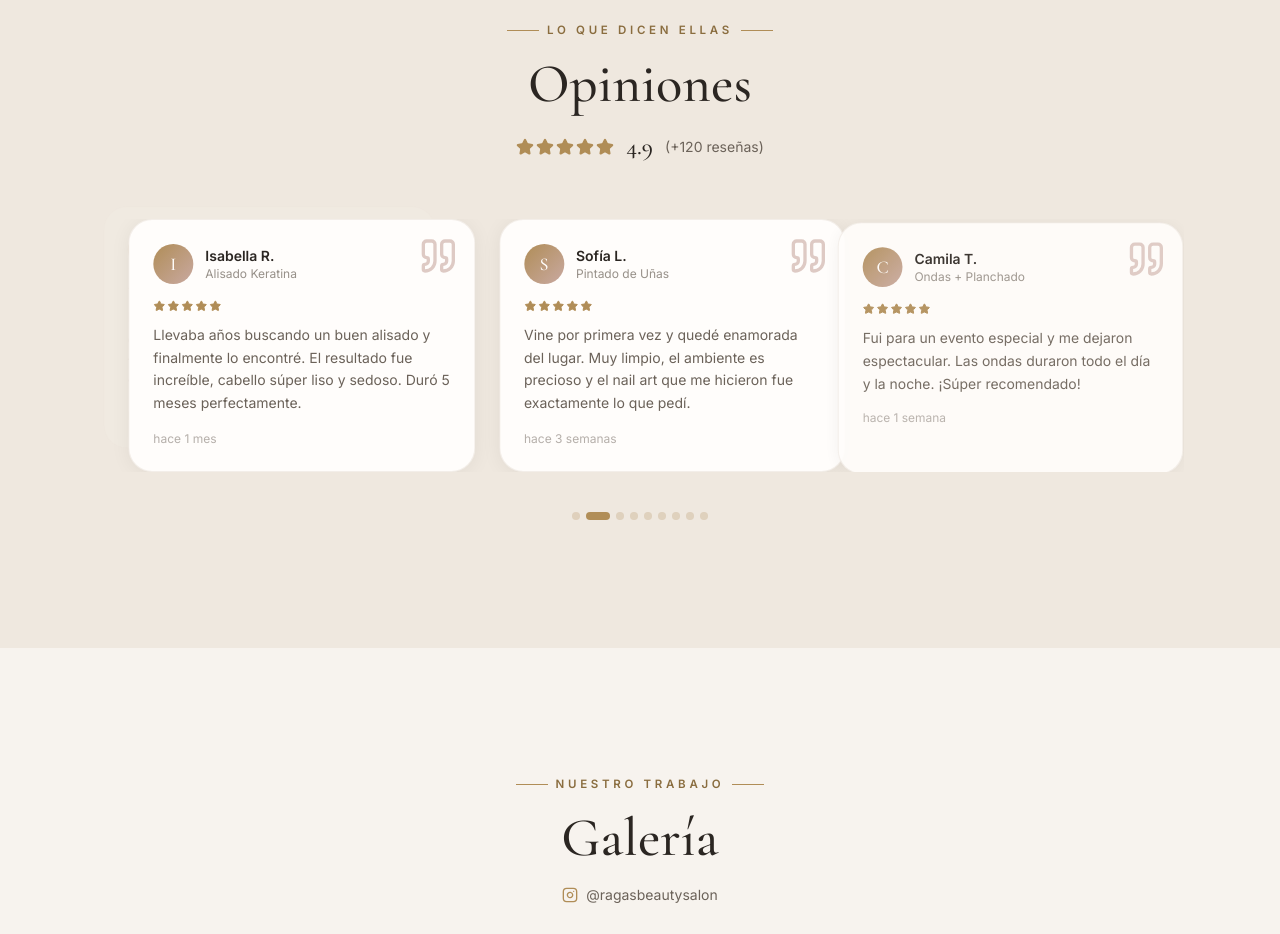
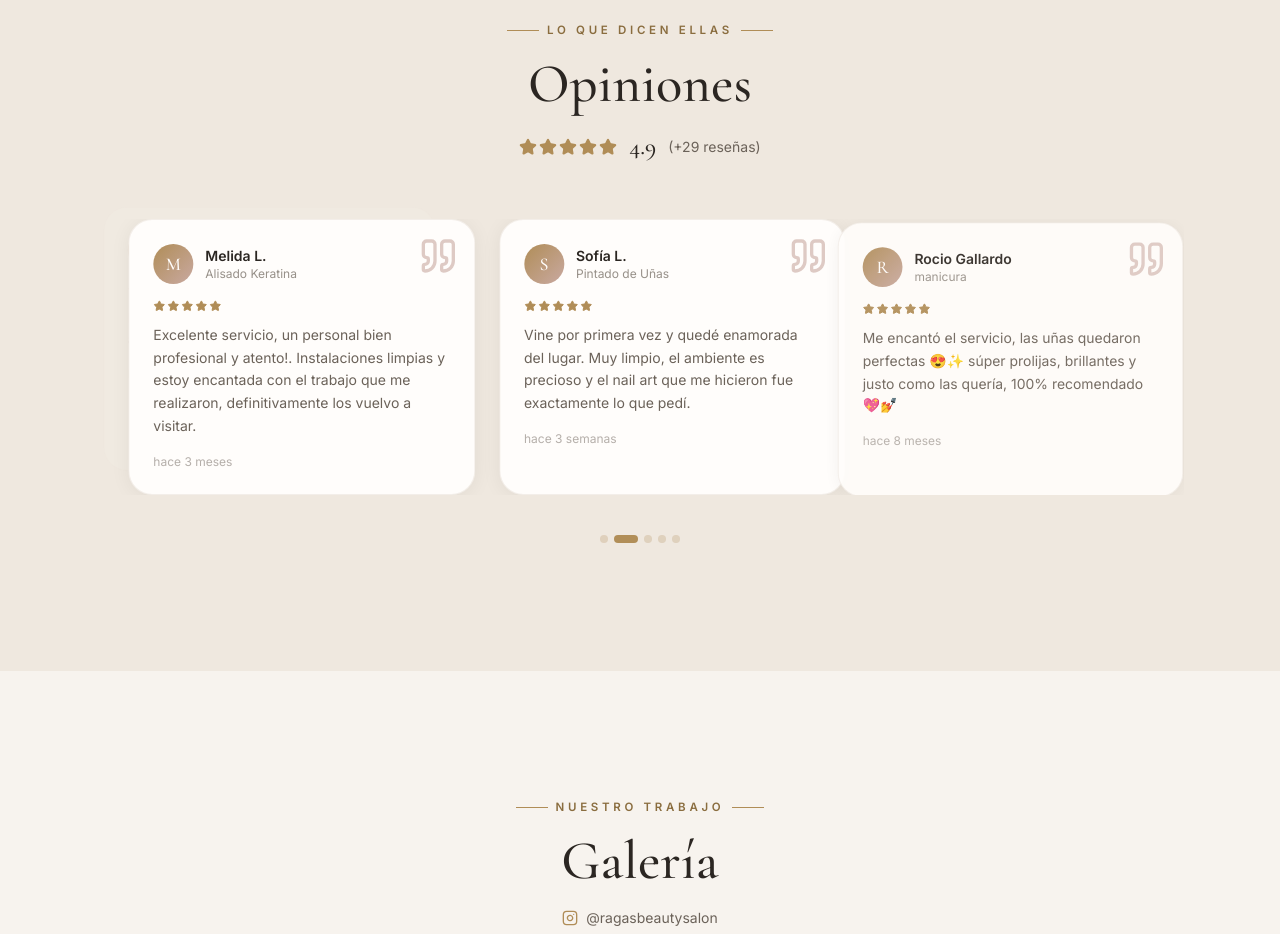
Before and after one commit to RafaelJared/beauty-salon, a Next.js app: page / in a window 1280 px wide. Shown: the part 5400-6334 px from the top of the page. Built offline with nearby package versions, Linux system fonts and the light colour scheme; no server answers.

Commit message:
se cambio las reseñas genericas por la de maps y se cambio las reseñas que eran 120 +29

```diff
--- a/components/sections/Reviews.tsx
+++ b/components/sections/Reviews.tsx
@@ -7,21 +7,21 @@ import { useState, useEffect } from "react";
 const reviews = [
   {
     id: 1,
-    name: "Valentina M.",
-    service: "Tinte + Corte",
+    name: "Alex Rivera",
+    service: "Pedicura",
     rating: 5,
-    text: "El mejor salón de la ciudad sin duda. Llegué con el cabello muy dañado y salí con un tinte hermoso y lleno de vida. ¡Volvería mil veces!",
-    avatar: "V",
-    date: "hace 2 semanas",
+    text: "Excelente servicio, el personal muy atento y amable estoy muy satisfecho!! Visítenlo!!!",
+    avatar: "A",
+    date: "hace 3 meses",
   },
   {
     id: 2,
-    name: "Isabella R.",
+    name: "Melida L.",
     service: "Alisado Keratina",
     rating: 5,
-    text: "Llevaba años buscando un buen alisado y finalmente lo encontré. El resultado fue increíble, cabello súper liso y sedoso. Duró 5 meses perfectamente.",
-    avatar: "I",
-    date: "hace 1 mes",
+    text: "Excelente servicio, un personal bien profesional y atento!. Instalaciones limpias y estoy encantada con el trabajo que me realizaron, definitivamente los vuelvo a visitar.",
+    avatar: "M",
+    date: "hace 3 meses",
   },
   {
     id: 3,
@@ -34,12 +34,12 @@ const reviews = [
   },
   {
     id: 4,
-    name: "Camila T.",
-    service: "Ondas + Planchado",
+    name: "Rocio Gallardo",
+    service: "manicura",
     rating: 5,
-    text: "Fui para un evento especial y me dejaron espectacular. Las ondas duraron todo el día y la noche. ¡Súper recomendado!",
-    avatar: "C",
-    date: "hace 1 semana",
+    text: "Me encantó el servicio, las uñas quedaron perfectas 😍✨ súper prolijas, brillantes y justo como las quería, 100% recomendado 💖💅",
+    avatar: "R",
+    date: "hace 8 meses",
   },
   {
     id: 5,
@@ -49,43 +49,7 @@ const reviews = [
     text: "La estilista entendió perfectamente lo que quería. Corte preciso, explicó todo el proceso y quedé feliz con el resultado.",
     avatar: "A",
     date: "hace 2 meses",
-  },
-  {
-    id: 6,
-    name: "Daniela F.",
-    service: "Balayage",
-    rating: 5,
-    text: "Mi balayage quedó de revista. Me mostraron el proceso paso a paso y el resultado fue exactamente lo que había guardado en mis inspiraciones.",
-    avatar: "D",
-    date: "hace 3 días",
-  },
-  {
-    id: 7,
-    name: "Gabriela R.",
-    service: "Tinte de Cabello",
-    rating: 5,
-    text: "Excelente atención desde el primer momento. Me asesoraron sobre el color ideal para mi tono de piel y quedé encantada con el resultado.",
-    avatar: "G",
-    date: "hace 5 días",
-  },
-  {
-    id: 8,
-    name: "Fernanda O.",
-    service: "Alisado Permanente",
-    rating: 5,
-    text: "Jamás había tenido el cabello tan liso y brillante. El alisado duró muchísimo y el trato fue increíble. Ya agendé mi próxima cita.",
-    avatar: "F",
-    date: "hace 2 semanas",
-  },
-  {
-    id: 9,
-    name: "Patricia C.",
-    service: "Planchado + Corte",
-    rating: 4,
-    text: "Muy buen servicio y atención. El resultado fue hermoso, definitivamente regreso. El ambiente del salón es muy agradable y relajante.",
-    avatar: "P",
-    date: "hace 1 mes",
-  },
+  }
 ];
 
 const VISIBLE = 3;   // cuántas tarjetas se muestran a la vez
@@ -169,7 +133,7 @@ export default function Reviews() {
               ))}
             </div>
             <span className="font-display text-2xl font-medium text-ink">4.9</span>
-            <span className="font-body text-sm text-ink-soft">(+120 reseñas)</span>
+            <span className="font-body text-sm text-ink-soft">(+29 reseñas)</span>
           </motion.div>
         </div>
 
```
